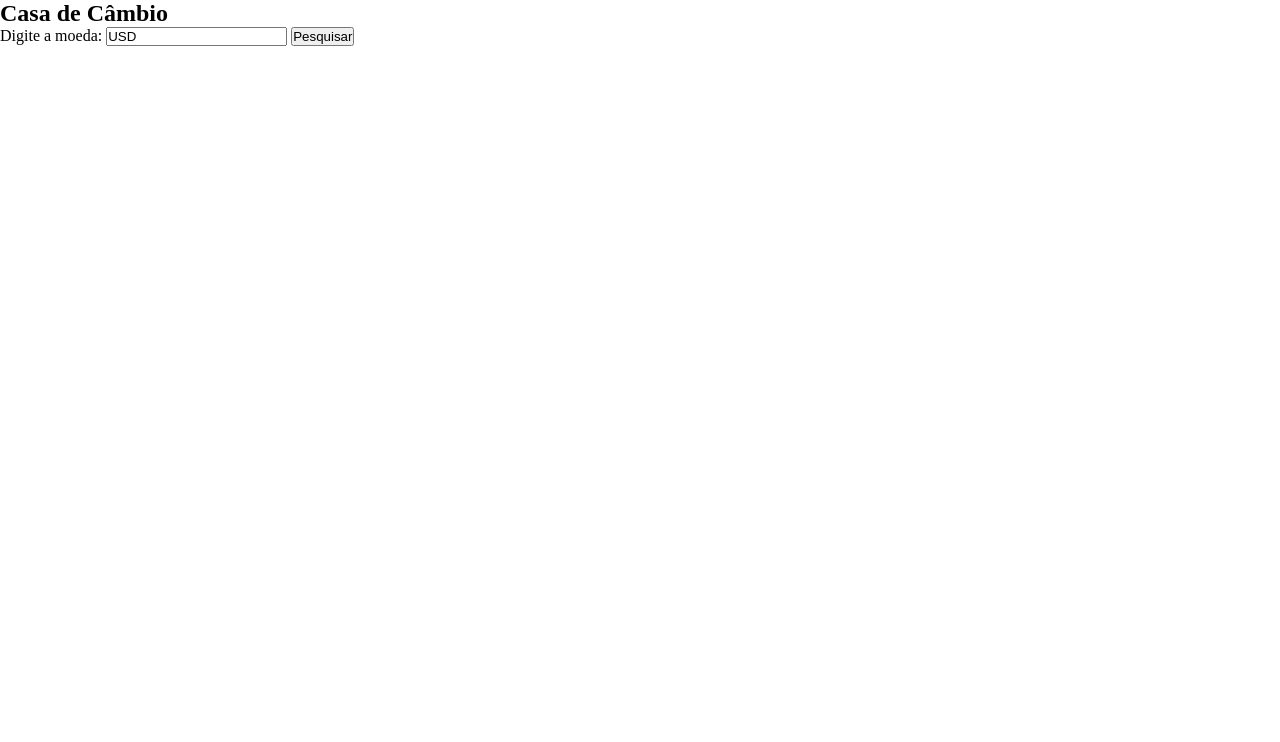
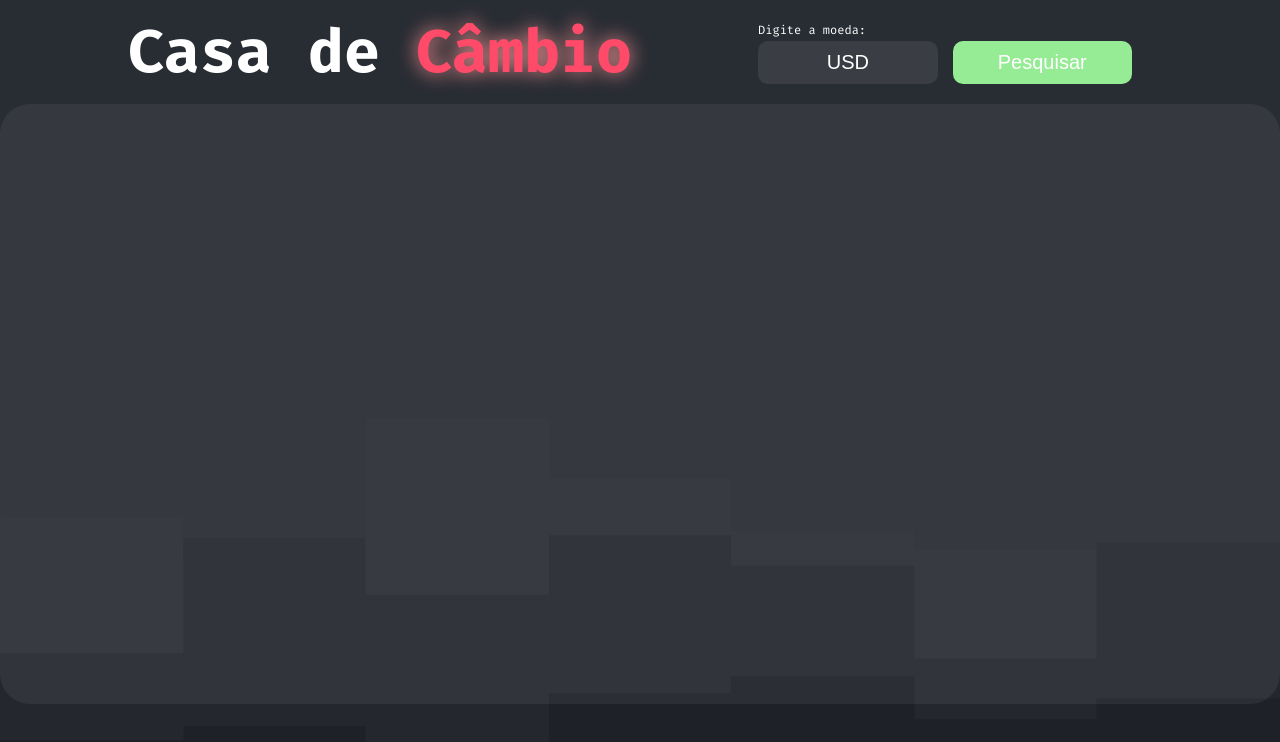
Before and after one commit to IanPedroBorges/Casa-de-Cambio, a website built with Vite: page index.html in a window 1280 px wide. Built offline with nearby package versions, Linux system fonts and the light colour scheme; some packages are replaced by stand-ins of ours.

Commit message:
estilizado

```diff
--- a/index.html
+++ b/index.html
@@ -7,6 +7,9 @@
     <title>Casa de Cambio</title>
     <script src="./src/main.js" type="module" defer></script>
     <script src="sweetalert2.all.min.js"></script>
+    <link rel="preconnect" href="https://fonts.googleapis.com">
+<link rel="preconnect" href="https://fonts.gstatic.com" crossorigin>
+<link href="https://fonts.googleapis.com/css2?family=Fira+Code:wght@300;400;500;600;700&display=swap" rel="stylesheet">
 </head>
 <body>
     <header>
@@ -14,8 +17,12 @@
             <h1>Casa de <strong>Câmbio</strong></h1>
             <nav>
                 <label for="moeda">Digite a moeda:</label>
-                <input type="text" name="moeda" id="moeda" value="USD">
-                <button type="button" id="btn-header">Pesquisar</button>
+                <div class="input-div">
+
+                        <input type="text" name="moeda" id="moeda" value="USD">
+
+                    <button type="button" id="btn-header">Pesquisar</button>
+                </div>
             </nav>
         </section>
     </header>
--- a/src/main.js
+++ b/src/main.js
@@ -5,7 +5,7 @@ const input = document.querySelector('#moeda');
 const btn = document.querySelector('#btn-header');
 const result = document.querySelector('#valores');
 
-const creatDivs = (array) => {
+const creatDivs = (array, divPai) => {
   array.forEach((div) => {
     const newDiv = document.createElement('div');
     newDiv.classList.add('valor');
@@ -25,7 +25,8 @@ const verifications = (rates) => {
   const divPai = document.createElement('div');
   divPai.classList.add('pai');
   result.appendChild(divPai);
-  const isReal = arrayRates.some((elemento) => elemento.includes(input.value));
+  const isReal = arrayRates
+    .some((elemento) => elemento.includes(input.value.toUpperCase()));
   if (!isReal) {
     return Swal.fire({
       icon: 'error',
@@ -36,7 +37,7 @@ const verifications = (rates) => {
   const newP = document.createElement('p');
   newP.innerText = `Valores referentes a 1 ${input.value}`;
   result.appendChild(newP);
-  creatDivs(arrayRates);
+  creatDivs(arrayRates, divPai);
 };
 
 const fetchMoedas = (api) => {
@@ -48,6 +49,8 @@ const fetchMoedas = (api) => {
 };
 
 btn.addEventListener('click', () => {
+  result.innerHTML = '';
+
   if (!input.value) {
     return Swal.fire({
       icon: 'error',
@@ -55,6 +58,7 @@ btn.addEventListener('click', () => {
       text: 'Você precisa passar uma moeda',
     });
   }
+
   const apiMoeda = `https://api.exchangerate.host/latest?base=${input.value}`;
   fetchMoedas(apiMoeda);
 });
--- a/src/style.css
+++ b/src/style.css
@@ -3,3 +3,117 @@
     padding: 0;
     box-sizing: border-box;
 }
+
+body {
+    display: flex;
+    justify-content: center;
+    align-items: center;
+    flex-direction: column;
+    width: 100vw;
+    font-family: 'Fira Code', monospace;
+    background-image: url('./img/Group 2.svg');
+    background-size: cover;
+}
+
+main {
+    display: flex;
+    align-items: center;
+    justify-content: center;
+    flex-direction: column-reverse;
+    background-color: rgba(255, 255, 255, 0.06);
+    min-width: 100%;
+    height: 75vh;
+    padding: 40px;
+    border-radius: 30px;
+    overflow-x: scroll;
+}
+header {
+    width: 80vw;
+}
+
+section {
+    display: flex;
+    flex-flow: row wrap;
+    width: 100%;
+    justify-content: space-between;
+    align-items: center;
+}
+nav {
+    display: flex;
+    padding: 20px;
+    flex-flow: column;
+}
+
+h1 {
+    font-size: 60px;
+    color: white;
+    font-weight: 700;
+}
+
+strong {
+    color: rgb(255, 75, 105);
+    text-shadow: 0 0 20px rgb(255, 152, 152);
+}
+
+label {
+    font-size: 12px;
+    line-height: 21px;
+    color: white;
+}
+
+input, button {
+    padding: 10px 5px;
+    border: none;
+    border-radius: 10px;
+    text-align: center;
+    width: calc(100%/2 - 2%);
+
+    color: white;
+    font-size: 20px;
+}
+
+input {
+    background-color: #D9D9D91A;
+
+}
+
+button {
+    background-color: #96EB95;
+}
+
+p {
+    font-size: 20px;
+    color: white;
+    margin-bottom: 10px;
+}
+
+.input-div {
+    display: flex;
+    justify-content: space-between;
+}
+.pai {
+    display: flex;
+    flex-flow: row wrap;
+    width: 75vw;
+    justify-content: center;
+}
+
+.dindin {
+    color:rgb(138, 27, 101);
+    font-size: 14px;
+}
+
+.valor {
+    padding: 10px 5px;
+    margin: 10px;
+    background-color: gray;
+    width: 200px;
+    display: flex;
+    justify-content: space-between;
+    font-size: 13px;
+    border-radius: 8px;
+}
+
+span {
+    font-size: 16px;
+}
```
Also changed, not shown: src/img/Casa de Câmbio.png (added), src/img/Group 2.svg (added), src/img/Group.svg (added).
